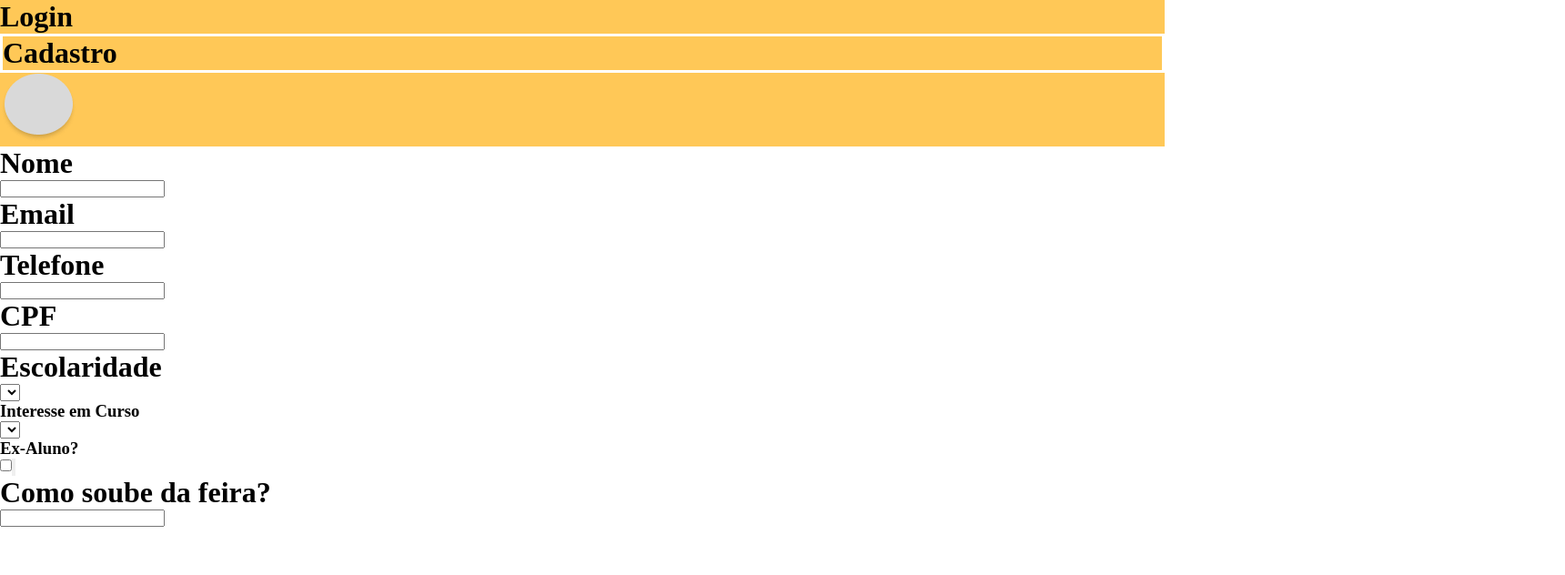
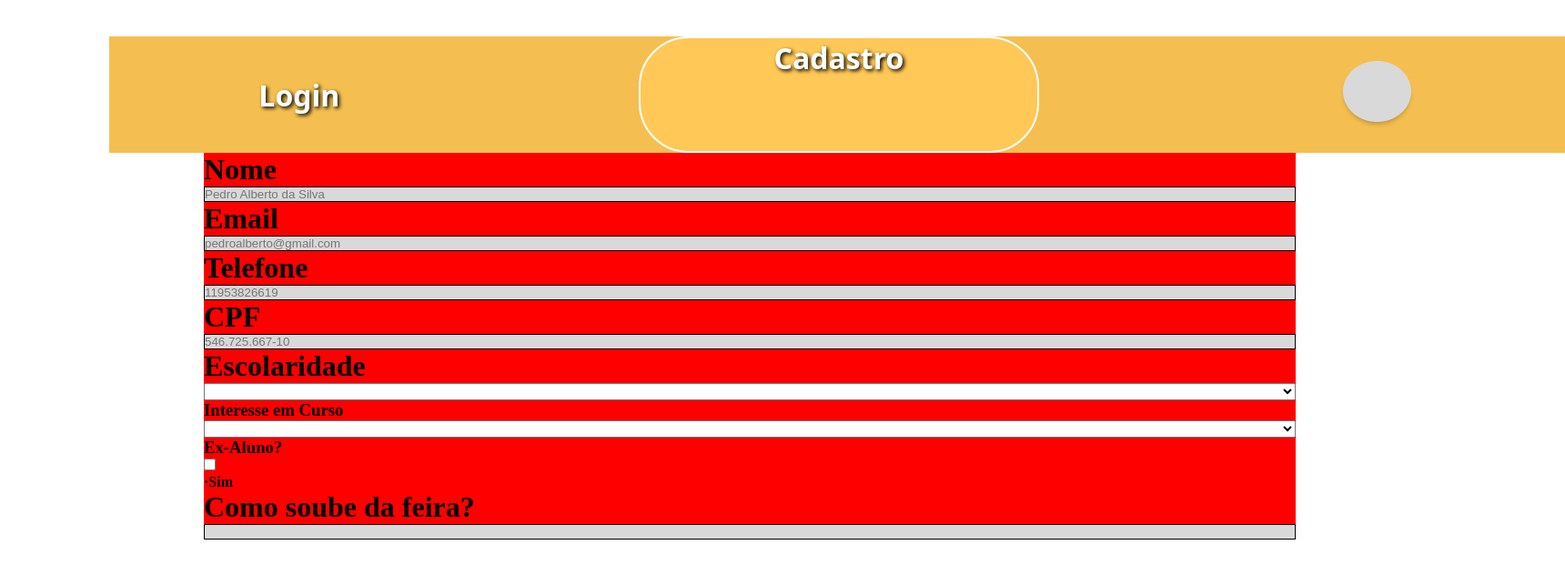
Before and after one commit to Mandeds/Feira-de-Profissoes, a React (Vite) app: page /cadastro in a window 1280 px wide. Shown: the top 632 px of the page at 91% size, 1720 px wide, since content can reach past the window. Built offline with nearby package versions, Linux system fonts and the light colour scheme.

Commit message:
Cadastro
Ainda to desenvolvendo calmae kk, so parei q to indo pra escola ent nao ligue, so coloquei uns frufruzinho novo beleza??

```diff
--- a/src/react/home/home.jsx
+++ b/src/react/home/home.jsx
@@ -33,11 +33,11 @@ export default function home() {
 
                 </div>
 
-                <button>
+
+                <button className="botao">
                     <Link to={'/cadastro'}>Cadastro</Link >
                     <Link to={'/login'} > É O LOGAS</Link>
                 </button>
-
 
                 <section className="pagina">
 
--- a/src/react/home/style.scss
+++ b/src/react/home/style.scss
@@ -6,6 +6,13 @@
         background-image: url('src/assets/images/background-degrade-inicio.png');
         width: 100%;
         height: 300vh;
+
+        main{
+            .botao{
+                position: relative;
+                margin-top: 450px;
+            }
+        }
 
 
         .vemprofrei {
@@ -85,6 +92,9 @@
                     width: 180px;
                 }
             }
+
+
+
         }
 
     }
--- a/src/react/register/cadastro.jsx
+++ b/src/react/register/cadastro.jsx
@@ -17,13 +17,13 @@ export default function Cadastro() {
 
             <div className="cadastro">
                 <h1>Nome</h1>
-                <input type="text" />
+                <input type="text" placeholder="Pedro Alberto da Silva" />
                 <h1>Email</h1>
-                <input type="email" />
+                <input type="email" placeholder="pedroalberto@gmail.com" />
                 <h1>Telefone</h1>
-                <input type="phone" />
+                <input type="phone" placeholder="11953826619" />
                 <h1>CPF</h1>
-                <input type="text" />
+                <input type="text" placeholder="546.725.667-10"/>
 
                 <h1>Escolaridade</h1>
                 <select>
@@ -34,9 +34,13 @@ export default function Cadastro() {
                     <option value=""></option>
                 </select>
 
-                <h3>Ex-Aluno?</h3>
-                <input type="checkbox"  />
-                <input type="button" value="" />
+                <div className="Ex">
+                    <h3>Ex-Aluno?</h3>
+                    <input type="checkbox"/>
+                        <strong>
+                            <p>·Sim</p>
+                        </strong>
+                </div>
 
 
                 <h1>Como soube da feira?</h1>
--- a/src/react/register/style.scss
+++ b/src/react/register/style.scss
@@ -1,23 +1,46 @@
 .container{
 
     header{
-        background-color: #FFC857;
+        display: flex;
+        justify-content: center;
+        justify-content: space-around;
+        align-items: center;
+        background-color: #F4BF50;
+        color: #ffffff;
+        font-family: system-ui, -apple-system, BlinkMacSystemFont, 'Segoe UI', Roboto, Oxygen, Ubuntu, Cantarell, 'Open Sans', 'Helvetica Neue', sans-serif;
+        width: 200vh;
+        margin-top: 5vh;
+        margin-left: 15vh;
+        text-shadow: 2px 2px 4px #000000;
 
 
         .pageatual{
-            border: 3px solid #FFFFFF;
+            border: 2px solid #FFFFFF;
+            width: 55vh;
+            height: 16vh;
+            border-radius: 55px;
+            align-items: center;
+            text-align: center;
+            background-color: #FFC857;
+        }
     }
 
 
         .cadastro{
+            background-color: red;
+            width: 150vh;
+            margin-left: 17.5%;
+            display: flex;
+            flex-direction: column;
 
             input{
                 background-color: #D9D9D9;
+                border: 1px solid #000000;
             }
-        }
-
         }
 
 
 
+
+
 }
```
Also changed, not shown: 1 other file (tests, documents, lock files or other folders). Lines whose indentation alone changed are shown as unchanged.
